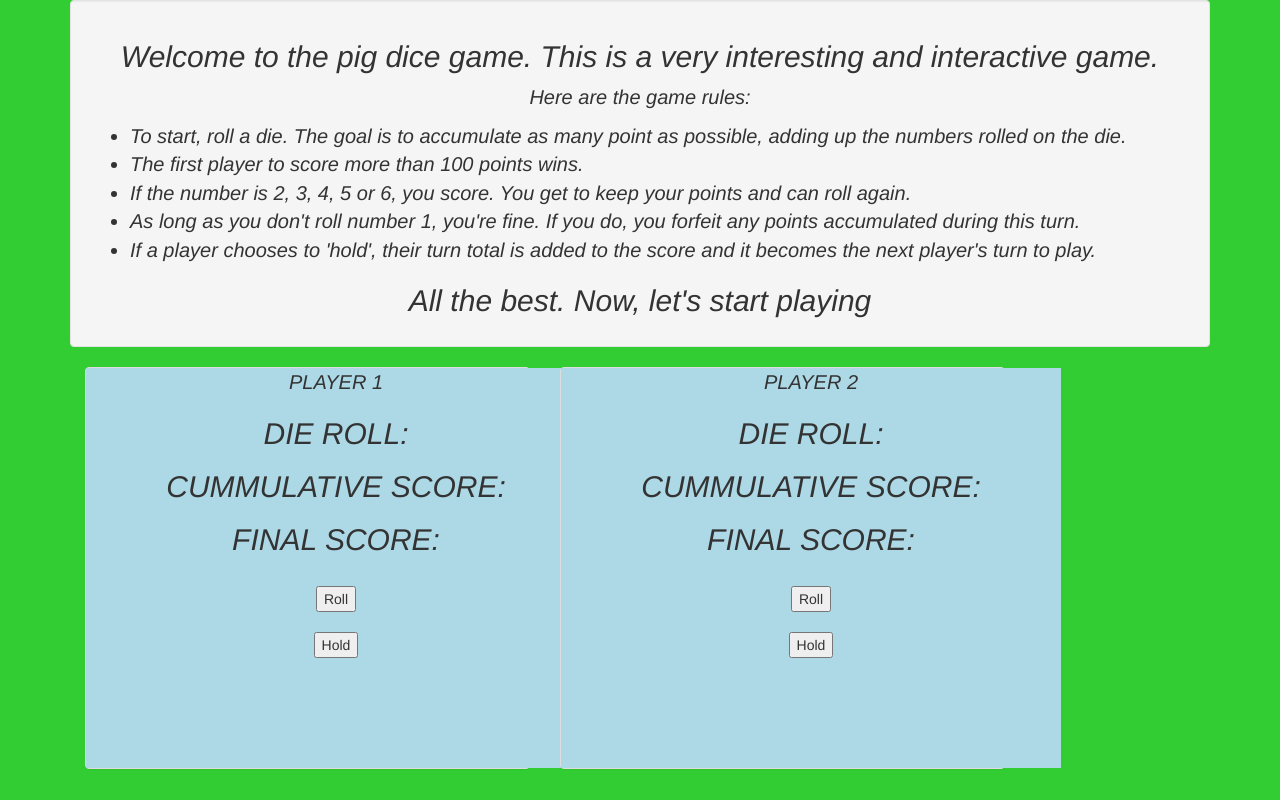
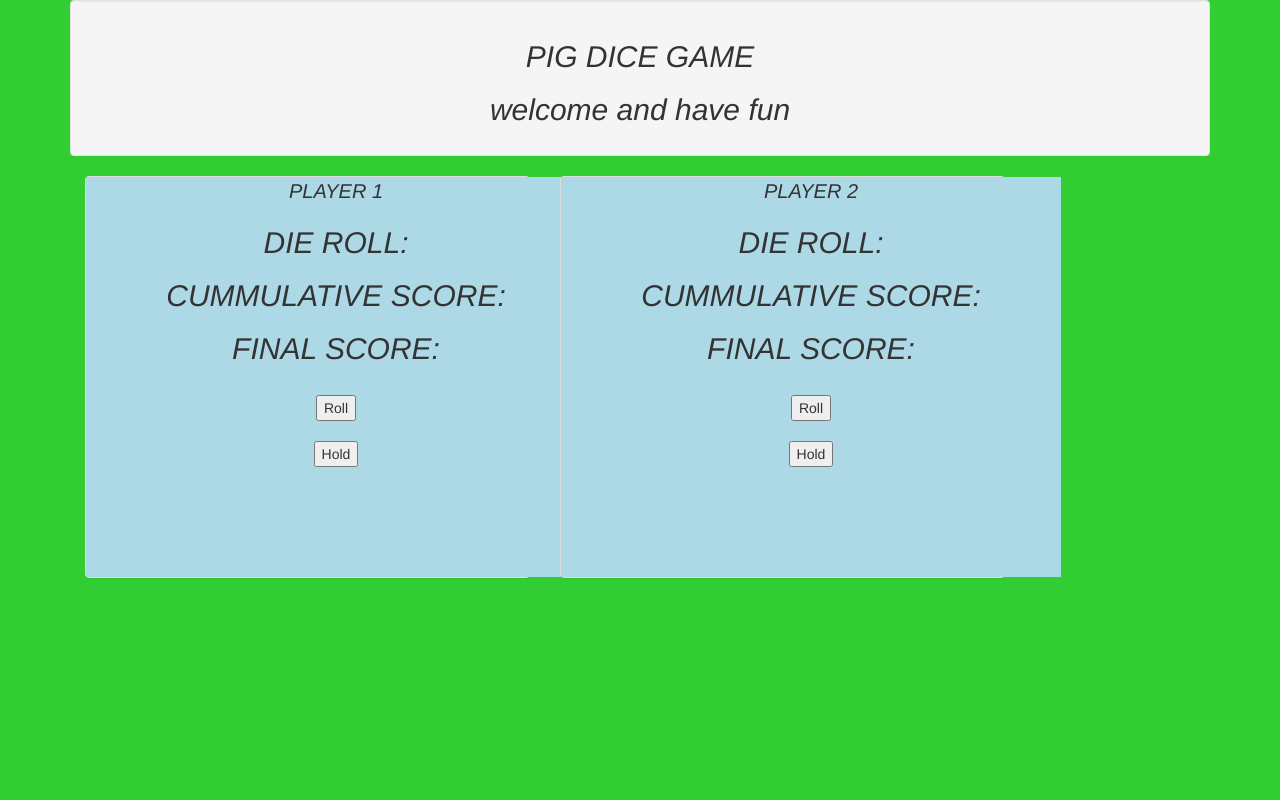
Before and after one commit to ngishjonathan/pig-dice, a plain HTML site: page index.html in a window 1280 px wide. Drawn offline with nearby package versions, Linux system fonts and the light colour scheme; a script that the page names is missing.

Commit message:
added a new header in index.html file

```diff
--- a/index.html
+++ b/index.html
@@ -13,17 +13,8 @@
 
      <div class="container">
         <div class="well">
-               <h1>Welcome to the pig dice game. This is a very interesting and interactive game.</h1>
-                   <p>Here are the game rules:
-                     <ul>
-                       <li>To start, roll a die. The goal is to accumulate as many point as possible, adding up the numbers rolled on the die.</li>
-                       <li>The first player to score more than 100 points wins.</li>
-                       <li>If the number is 2, 3, 4, 5 or 6, you score. You get to  keep your points and can roll again.</li>
-                       <li>As long as you don't roll number 1, you're fine. If you do, you forfeit any points accumulated during this turn.</li>
-                       <li>If a player chooses to 'hold', their turn total is added to the score and it  becomes the next player's turn to play.</li>
-                     </ul>
-                   </p>
-               <h2> All the best. Now, let's start playing</h2>
+          <h1>PIG DICE GAME</h1>
+          <h2>welcome and have fun</h2>
         </div>
      </div>
 
```
